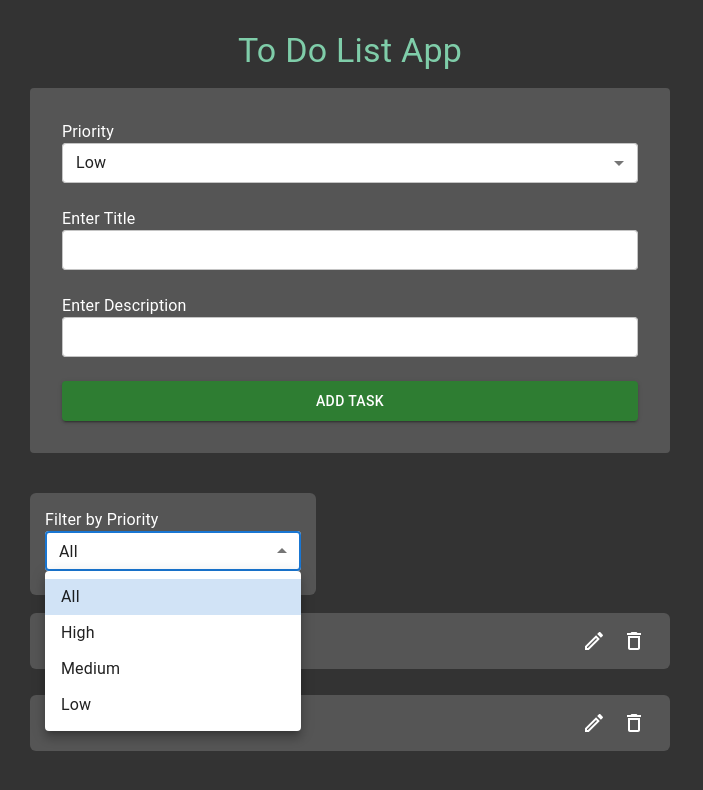
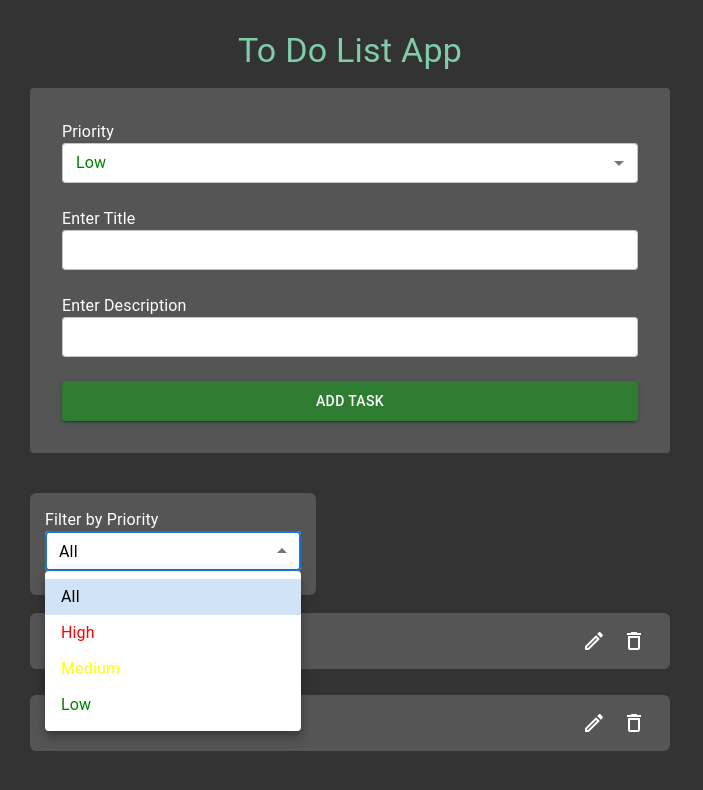
Before and after one commit to soliakindrat99/React-ToDo-List, a React (Create React App) app: page / in a window 1280 px wide. Both pictures are taken after a click on the element "All". Shown: the top 790 px of the page, without its empty margins (0-703 px from the left). Built offline with nearby package versions, Linux system fonts and the light colour scheme.

Commit message:
Add color for priority select

```diff
--- a/src/App.css
+++ b/src/App.css
@@ -38,3 +38,15 @@ body {
   position: relative;
   width: 40%;
 }
+
+.selectPriority {
+  margin-bottom: 24px;
+  background-color: #fff;
+  border-radius: 4px;
+}
+
+.inputTitle,.inputDescription {
+  margin-bottom: 24px !important;
+  background-color: #fff;
+  border-radius: 4px;
+}
--- a/src/App.js
+++ b/src/App.js
@@ -80,6 +80,22 @@ function App() {
     setUpdateData('');
   }
 
+  //Get Priority Color
+  const getPriorityColor = (priority) => {
+    switch(priority) {
+      case 0:
+        return {color: 'black'};
+      case 1:
+        return {color: 'red'};
+      case 2:
+        return {color: 'yellow'};
+      case 3:
+        return {color: 'green'};
+      default:
+        return {color: 'green'};
+    }
+  }
+
   return (
     <div className="container App">
       <Typography variant="h4">
@@ -102,6 +118,7 @@ function App() {
           addTask={addTask}
           updateTask={updateTask}
           cancelUpdate={cancelUpdate}
+          getPriorityColor={getPriorityColor}
         />) :(
           <TaskForm
           isEdit={false}
@@ -118,6 +135,7 @@ function App() {
           addTask={addTask}
           updateTask={updateTask}
           cancelUpdate={cancelUpdate}
+          getPriorityColor={getPriorityColor}
         />
         )}
 
@@ -126,6 +144,7 @@ function App() {
         toDo={toDo}
         setUpdateData={setUpdateData}
         deleteTask={deleteTask}
+        getPriorityColor={getPriorityColor}
       />
 
     </div>
--- a/src/components/TaskFilter.jsx
+++ b/src/components/TaskFilter.jsx
@@ -3,17 +3,32 @@ import { InputLabel, Select, MenuItem } from '@mui/material';
 const TaskFilter = (props) => {
     const dropdownChangeHandler = (event) => {
         props.onChangeFilter(event.target.value);
+    }
+
+    const getColor = (priority) => {
+        switch(priority) {
+          case 0:
+            return {color: 'black'};
+          case 1:
+            return {color: 'red'};
+          case 2:
+            return {color: 'yellow'};
+          case 3:
+            return {color: 'green'};
+          default:
+            return {color: 'green'};
+        }
       }
 
     return (
         <div className='taskFilter'>
             <InputLabel sx={{color: "white"}}>Filter by Priority</InputLabel>
-            <Select type="text" size='small' sx={{mb: 3, backgroundColor: "#fff", borderRadius: 1}} fullWidth
-            value={props.selected} onChange={dropdownChangeHandler} defaultValue={0}>
-                <MenuItem value={0}>All</MenuItem>
-                <MenuItem value={1}>High</MenuItem>
-                <MenuItem value={2}>Medium</MenuItem>
-                <MenuItem value={3}>Low</MenuItem>
+            <Select className='selectPriority' type="text" size='small' fullWidth
+            value={props.selected} onChange={dropdownChangeHandler} defaultValue={0} sx={getColor(props.selected)}>
+                <MenuItem sx={getColor(0)} value={0}>All</MenuItem>
+                <MenuItem sx={getColor(1)} value={1}>High</MenuItem>
+                <MenuItem sx={getColor(2)} value={2}>Medium</MenuItem>
+                <MenuItem sx={getColor(3)} value={3}>Low</MenuItem>
             </Select>
         </div>
     );
--- a/src/components/TaskForm.jsx
+++ b/src/components/TaskForm.jsx
@@ -11,25 +11,26 @@ const TaskForm = (props) => {
              padding: 4,
              borderRadius: 1}}>
           <FormLabel sx={{color: "white"}}>Priority</FormLabel>
-          <Select type="text" size='small' sx={{mb: 3, backgroundColor: "#fff", borderRadius: 1}} defaultValue={3}
+          <Select className='selectPriority' type="text" size='small' defaultValue={3}
+            sx={props.getPriorityColor(props.isEdit ? props.updateData.priority : props.newPriority)}
             value={props.isEdit ? props.updateData.priority : props.newPriority}
             onChange={ props.isEdit ? (
                 (e) => props.changePriority(e)) : (
                 (e) => props.setNewPriority(e.target.value))} >
-            <MenuItem value={1}>High</MenuItem>
-            <MenuItem value={2}>Medium</MenuItem>
-            <MenuItem value={3}>Low</MenuItem>
+            <MenuItem sx={props.getPriorityColor(1)} value={1}>High</MenuItem>
+            <MenuItem sx={props.getPriorityColor(2)} value={2}>Medium</MenuItem>
+            <MenuItem sx={props.getPriorityColor(3)} value={3}>Low</MenuItem>
           </Select>
 
           <FormLabel sx={{color: "white"}}>Enter Title</FormLabel>
-          <TextField type="text" size='small' sx={{mb: 3, backgroundColor: "#fff", borderRadius: 1}}
+          <TextField className='inputTitle' type="text" size='small'
           value={props.isEdit ? props.updateData.title : props.newTitle}
                         onChange={ props.isEdit ? (
                             (e) => props.changeTitle(e)) : (
                             (e) => props.setNewTitle(e.target.value))} />
 
           <FormLabel sx={{color: "white"}}>Enter Description</FormLabel>
-          <TextField type="text" size='small' sx={{mb: 3, backgroundColor: "#fff", borderRadius: 1}}
+          <TextField className='inputDescription' type="text" size='small'
           value={props.isEdit ? props.updateData.description : props.newDescription}
                         onChange={ props.isEdit ? (
                             (e) => props.changeDescription(e)) : (
--- a/src/components/ToDo.jsx
+++ b/src/components/ToDo.jsx
@@ -33,19 +33,6 @@ const ToDo = (props) => {
         return 'Low';
     }
   }
-
-  const getPriorityColor = (priority) => {
-    switch(priority) {
-      case 1:
-        return {color: 'red'};
-      case 2:
-        return {color: 'yellow'};
-      case 3:
-        return {color: 'green'};
-      default:
-        return {color: 'green'};
-    }
-  }
     return (
         <>
         <TaskFilter selected={filteredPriority}
@@ -55,7 +42,7 @@ const ToDo = (props) => {
             return (
               <List >
                 <ListItem className="taskBg">
-                  <ListItemText className="priorityCol" sx={getPriorityColor(task.priority)}>{getPriorityText(task.priority)}</ListItemText>
+                  <ListItemText className="priorityCol" sx={props.getPriorityColor(task.priority)}>{getPriorityText(task.priority)}</ListItemText>
                   <ListItemText>{task.title} {task.description}</ListItemText>
                   <IconButton title="Edit"
                     onClick={ () => props.setUpdateData({
```
